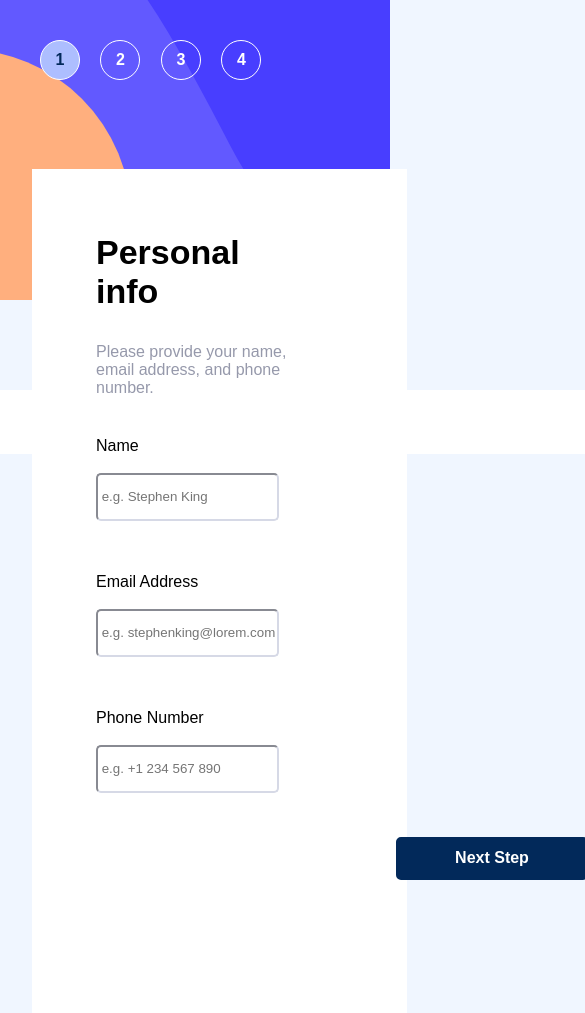
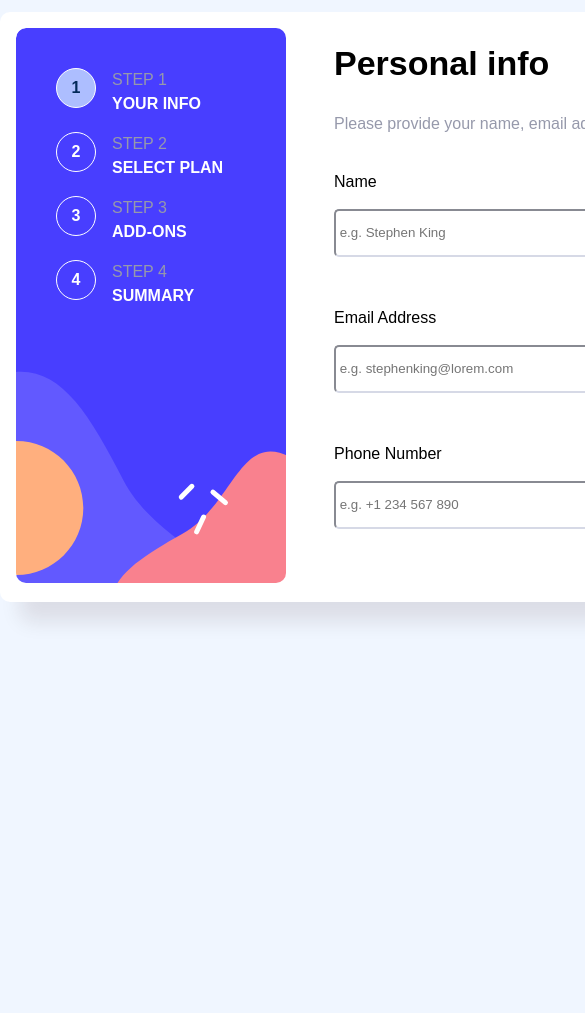
Before and after one commit to WangariNelly/Multi-Step-Form, a plain HTML site: page index.html in a window 390 px wide. Shown: the top 1013 px of the page, 585 px wide, since content can reach past the window. After the commit the page ends 844 px from the top, so only its background shows below. Drawn offline with Linux system fonts and the light colour scheme; a web font is replaced by a local one.

Commit message:
Changes to Multi step

```diff
--- a/index.html
+++ b/index.html
@@ -9,14 +9,10 @@
   <title>Frontend Mentor | Multi-step form</title>
 
   <!-- Feel free to remove these styles or customise in your own stylesheet 👍 -->
-  <style>
-    .attribution { font-size: 11px; text-align: center; }
-    .attribution a { color: hsl(228, 45%, 44%); }
-  </style>
+
 </head>
 <body>
-
-<section class="container">
+<section>
     <!-- Sidebar start -->
 <div class="sidebar">
   <!--sidebar content start here-->
@@ -51,8 +47,7 @@
 
   <!-- Step 1 start -->
 <section class="forms">
-<form>
-  <div class="form-one">
+  <div class=" Form-all form-one">
   <h1>Personal info</h1>
   <p> Please provide your name, email address, and phone number.</p>
 
@@ -60,7 +55,7 @@
   <label> Email Address <br></br><input type="email" placeholder=" e.g. stephenking@lorem.com" required></label><br></br>
   <label>Phone Number <br></br><input type="tel" placeholder=" e.g. +1 234 567 890" required></label><br></br>
    <div class="btn">
-    <button>Next Step</button>
+    <button class="nextBtn">Next Step</button>
    </div>
 
     </div>
@@ -179,11 +174,8 @@
   <!-- Step 5 end -->
 </form>
 </section>
+</div>
 </section>
-
-</div><div class="attribution">
-  Challenge by <a href="https://www.frontendmentor.io?ref=challenge" target="_blank">Frontend Mentor</a>.
-  Coded by <a href="#">Your Name Here</a>.
   <script src="script.js"></script>
 </body>
 
--- a/styles.css
+++ b/styles.css
@@ -7,47 +7,34 @@
     font-family: Ubuntu, sans-serif;
 }
 
-img{
-  max-width: 100%;
-}
 body{
     background-color: hsl(217, 100%, 97%);
-    display: flex;
-    align-items: center;
-    justify-content: center !important;
-    font-size: 16px;
-    min-height: 100vh;
-    width: 1100px;
-    margin: auto;
-
 }
-
-.container{
-  background-color: white;
-  width: 100%;
-
-}
-
-/*sidebar styling*/
 .sidebar{
   display: flex;
-  margin: 2rem;
-
+  background-color: white;
+  margin-top: 3%;
+  margin-left: auto;
+  margin-right: auto;
+  border-radius: 10px;
+  box-shadow: 20px 20px 20px rgba(47,18,18, 0.101);
+  width: 900px;
+  height: 590px;
 }
 
 .step{
   display: flex;
-  gap: 1.5rem;
 
 }
 
 .sidebar .form-steps{
     background-image: url("/assets/images/bg-sidebar-desktop.svg");
     background-repeat: no-repeat;
-    height: 600px;
-    width: 400px;
     padding: 2rem 2rem;
-
+    height: 555px;
+    width: 270px;
+    margin: 1rem;
+    border-radius: 10px;
 
 }
   .step .circle{
@@ -75,6 +62,7 @@ body{
   color: white;
   text-transform: uppercase;
   line-height: 1.5;
+
 }
 
 .step-content span{
@@ -88,13 +76,11 @@ body{
 
 /*section*/
  .forms{
-  width: 900px;
-  height: 100%;
   font-size:16px;
  }
  /*form-one styling*/
  .form-one{
-    margin: 4rem;
+    margin: 2rem;
     padding-right: 2rem;
 
 
@@ -105,7 +91,6 @@ body{
   font-weight: 800;
   font-size: 34px;
   margin-bottom:2rem;
-  margin-top: 2rem;
 }
 
 .form-one p{
@@ -121,7 +106,7 @@ body{
 }
 
 .form-one input{
-  width: 85%;
+  width: 100%;
   height: 3rem;
   border-radius: 5px 5px;
   border-color: hsl(229, 24%, 87%);
@@ -514,47 +499,3 @@ body{
   align-items: center;
   line-height: 0;
 }
-@media screen and (max-width: 768px){
-  body{
-    position: relative;
-  }
-
-  .sidebar .form-steps{
-    position: fixed;
-    top: 0;
-    left: 0;
-    right: 0;
-    background-image: url(/assets/images/bg-sidebar-mobile.svg);
-    flex-direction: row;
-    height: 300px;
-    background-size: cover;
-    width: 100%;
-    align-items: flex-start;
-    justify-content: center;
-    z-index: -1;
-  }
-
-  .step-content{
-    display: none
-  }
-
-   .step{
-    display: inline-block;
-  }
-
-  .forms{
-    position: absolute;
-    top: 20%;
-    max-width: 375px;
-    background-color: white;
-  }
-}
-
-
-
-
-
-/*footer styling*/
-.attribution{
-  display: none
-}
```
